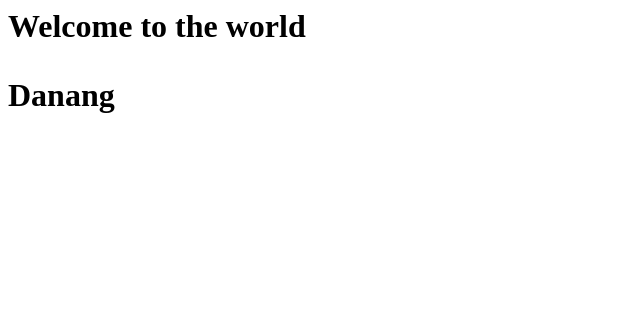
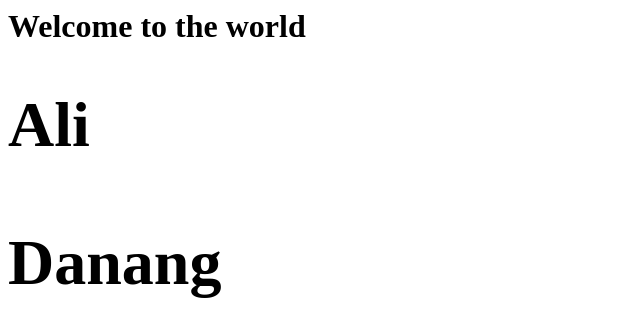
Before and after one commit to danangelf/pratikum1, a plain HTML site: page index.html in a window 1280 px wide. Shown: the whole page, without its empty margins (0-640 px from the left). Drawn offline with Linux system fonts and the light colour scheme.

Commit message:
update index.html

```diff
--- a/index.html
+++ b/index.html
@@ -4,6 +4,7 @@
 <body><h1> Welcome to the world
 
  <kkkkkkkkkkkkkkkkkkkkkkk>
+<h1>Ali<h1>
    <p>Danang</p>
 </body>
 </html>
```
